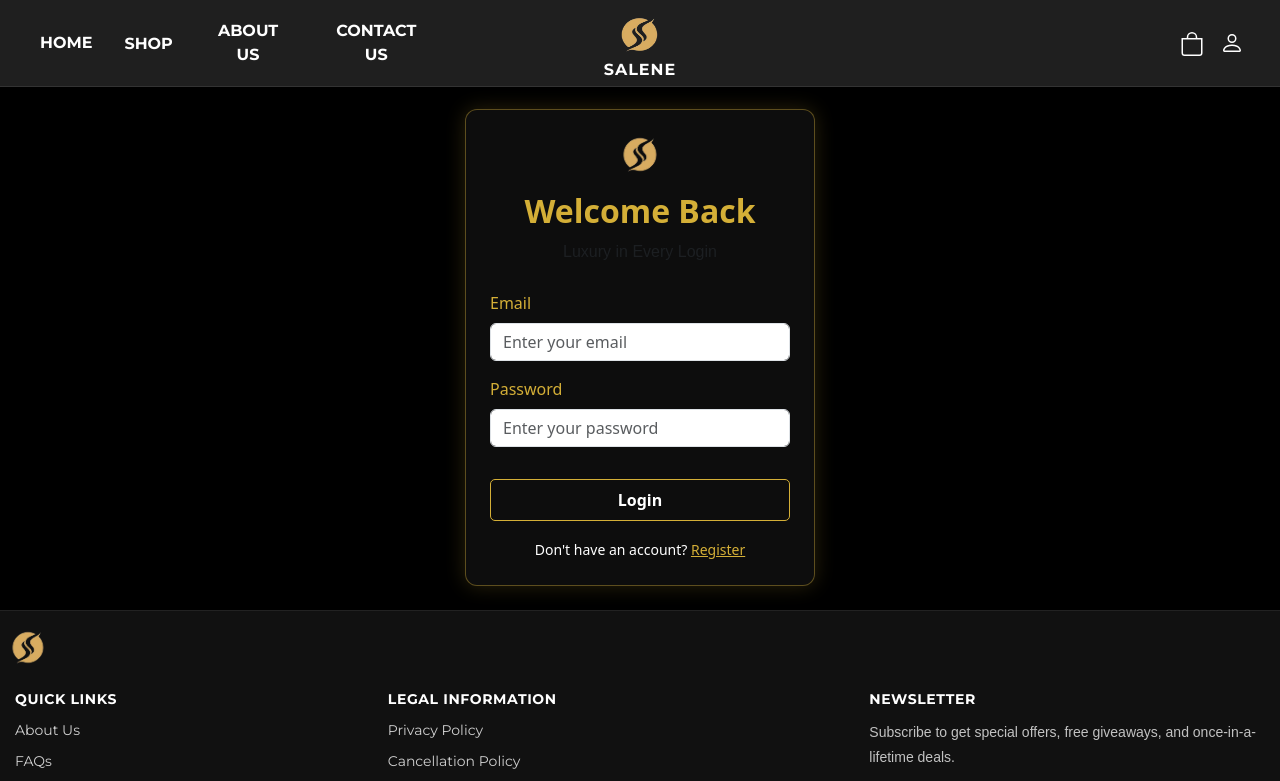
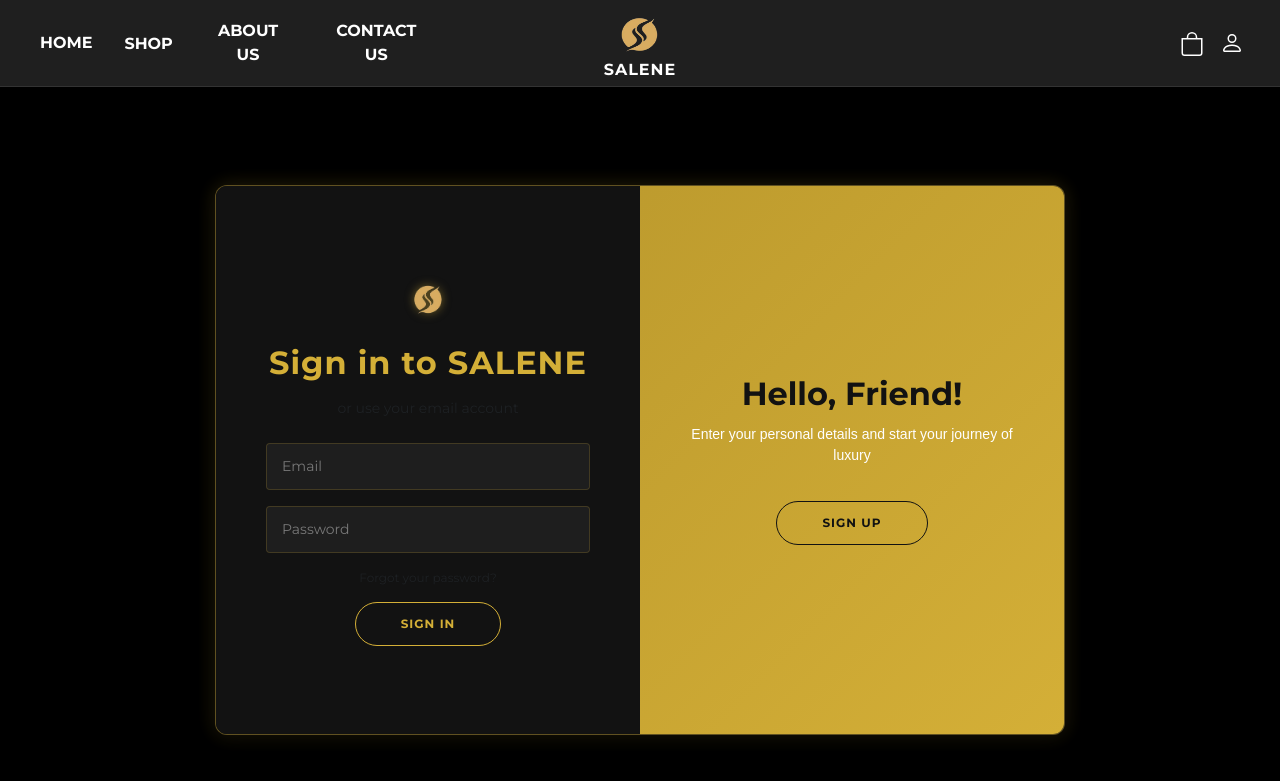
Before and after one commit to MohammadY9795/SaleneStore, a React (Create React App) app: page /salenestore/login in a window 1280 px wide. Shown: the top 781 px of the page. Built offline with nearby package versions, Linux system fonts and the light colour scheme.

Commit message:
Login register page

```diff
--- a/src/Pages/LoginRegister.css
+++ b/src/Pages/LoginRegister.css
@@ -1,53 +1,271 @@
+/* Page Background */
 .login-register-page {
-  /* background-color: #121212; */
-  /* height: 100vh; */
+  /* background-color: #121212; /* Uncomment if you need page bg */
   padding-top: var(--site-header-height, 72px);
-  padding-top: 85px;
   display: flex;
   justify-content: center;
   align-items: center;
+  height: 100vh;
+  overflow: hidden;
+  font-family: 'Montserrat', sans-serif; /* Ensure you have a nice font loaded */
 }
 
-.login-card {
-  background: rgba(255, 255, 255, 0.05);
+/* --- MAIN CONTAINER --- */
+.container-slider {
+  background: #121212; /* Solid dark background to prevent see-through overlapping */
+  border-radius: 12px;
+  box-shadow: 0 10px 30px rgba(0, 0, 0, 0.5), 0 0 20px rgba(212, 175, 55, 0.2);
   border: 1px solid rgba(212, 175, 55, 0.4);
-  border-radius: 12px;
-  width: 350px;
-  box-shadow: 0 0 20px rgba(212, 175, 55, 0.2);
-  transition: all 0.3s ease-in-out;
+  position: relative;
+  overflow: hidden;
+  width: 850px; /* Slightly wider to give text breathing room */
+  max-width: 100%;
+  min-height: 550px; /* Taller to fit the logo and inputs without scrolling */
 }
 
-.login-card:hover {
-  box-shadow: 0 0 30px rgba(212, 175, 55, 0.35);
-  transform: translateY(-3px);
+/* --- FORM STYLING --- */
+.form-container {
+  position: absolute;
+  top: 0;
+  height: 100%;
+  transition: all 0.6s ease-in-out;
 }
 
-.salene-logo {
-  width: 60px;
-  height: auto;
+.form-wrapper {
+  background: #121212; /* Match container bg */
+  display: flex;
+  flex-direction: column;
+  align-items: center;
+  justify-content: center;
+  height: 100%;
+  padding: 0 50px;
+  text-align: center;
 }
 
+.form-wrapper h2 {
+  margin-bottom: 15px;
+  font-weight: 700;
+  letter-spacing: 1px;
+}
+
+/* --- INPUTS --- */
+.form-wrapper input {
+  background-color: rgba(255, 255, 255, 0.05);
+  border: 1px solid rgba(212, 175, 55, 0.2);
+  padding: 12px 15px;
+  margin: 8px 0;
+  width: 100%;
+  color: #fff;
+  border-radius: 4px;
+  outline: none;
+  font-size: 14px;
+  transition: 0.3s;
+}
+
+.form-wrapper input::placeholder {
+  color: rgba(255, 255, 255, 0.4);
+}
+
+.form-wrapper input:focus {
+  border-color: #d4af37;
+  background-color: rgba(255, 255, 255, 0.1);
+  box-shadow: 0 0 8px rgba(212, 175, 55, 0.2);
+}
+
+/* Fix for Chrome Autofill turning background white */
+input:-webkit-autofill,
+input:-webkit-autofill:hover,
+input:-webkit-autofill:focus,
+input:-webkit-autofill:active{
+    -webkit-box-shadow: 0 0 0 30px #1a1a1a inset !important;
+    -webkit-text-fill-color: white !important;
+}
+
+/* --- SLIDING LOGIC (FIXED) --- */
+
+/* 1. Sign In Form (Login) */
+/* Initially on the Left */
+.sign-in-container {
+  left: 0;
+  width: 50%;
+  z-index: 2;
+}
+
+/* When active (Register mode), Login form stays left but fades out or gets covered */
+.container-slider.right-panel-active .sign-in-container {
+  transform: translateX(100%);
+  /* We move it to the right, BUT we hide it so it doesn't overlap */
+  opacity: 0;
+  pointer-events: none; /* Make it unclickable */
+}
+
+/* 2. Sign Up Form (Register) */
+/* Initially hidden */
+.sign-up-container {
+  left: 0;
+  width: 50%;
+  opacity: 0;
+  z-index: 1;
+}
+
+/* When active, moves to Right and becomes visible */
+.container-slider.right-panel-active .sign-up-container {
+  transform: translateX(100%);
+  opacity: 1;
+  z-index: 5;
+  animation: show 0.6s;
+}
+
+@keyframes show {
+  0%, 49.99% {
+    opacity: 0;
+    z-index: 1;
+  }
+  50%, 100% {
+    opacity: 1;
+    z-index: 5;
+  }
+}
+
+/* --- OVERLAY (The Moving Gold Part) --- */
+.overlay-container {
+  position: absolute;
+  top: 0;
+  left: 50%; /* Starts on the Right half */
+  width: 50%;
+  height: 100%;
+  overflow: hidden;
+  transition: transform 0.6s ease-in-out;
+  z-index: 100;
+}
+
+/* When active, Overlay moves to the Left half */
+.container-slider.right-panel-active .overlay-container {
+  transform: translateX(-100%);
+}
+
+.overlay {
+  background: linear-gradient(135deg, #b4932a 0%, #d4af37 100%);
+  color: #121212;
+  position: relative;
+  left: -100%;
+  height: 100%;
+  width: 200%;
+  transform: translateX(0);
+  transition: transform 0.6s ease-in-out;
+}
+
+.container-slider.right-panel-active .overlay {
+  transform: translateX(50%);
+}
+
+.overlay-panel {
+  position: absolute;
+  display: flex;
+  align-items: center;
+  justify-content: center;
+  flex-direction: column;
+  padding: 0 40px;
+  text-align: center;
+  top: 0;
+  height: 100%;
+  width: 50%;
+  transform: translateX(0);
+  transition: transform 0.6s ease-in-out;
+}
+
+/* Panel Content Logic */
+.overlay-left {
+  transform: translateX(-20%);
+}
+
+.container-slider.right-panel-active .overlay-left {
+  transform: translateX(0);
+}
+
+.overlay-right {
+  right: 0;
+  transform: translateX(0);
+}
+
+.container-slider.right-panel-active .overlay-right {
+  transform: translateX(20%);
+}
+
+/* --- TEXT & BUTTONS --- */
 .gold-text {
   color: #d4af37;
 }
 
-.gold-border-btn {
-  border: 1px solid #d4af37 !important;
-  color: #fff !important;
-  transition: background 0.3s;
+.gold-text-dark {
+    color: #121212;
+    font-weight: 800;
+    font-size: 2rem;
+    margin-bottom: 10px;
 }
 
-.gold-border-btn:hover {
-  background-color: #d4af37 !important;
-  color: #121212 !important;
+.text-description {
+    font-size: 14px;
+    line-height: 1.5;
+    margin-bottom: 20px;
+    font-weight: 500;
 }
 
-.toggle-link {
-  cursor: pointer;
-  text-decoration: underline;
-  transition: color 0.3s;
+.salene-logo {
+  width: 50px;
+  margin-bottom: 20px;
+  filter: drop-shadow(0 0 5px rgba(212,175,55,0.5));
 }
 
-.toggle-link:hover {
-  color: #fff;
+/* Buttons */
+button {
+  cursor: pointer;
 }
+
+.gold-border-btn {
+  border-radius: 25px;
+  border: 1px solid #d4af37;
+  background-color: transparent;
+  color: #d4af37;
+  font-size: 12px;
+  font-weight: bold;
+  padding: 12px 45px;
+  letter-spacing: 1px;
+  text-transform: uppercase;
+  transition: 0.3s ease;
+  margin-top: 15px;
+}
+.gold-border-btn:hover {
+    background-color: #d4af37;
+    color: #121212;
+    box-shadow: 0 0 15px rgba(212,175,55,0.4);
+}
+
+.dark-border-btn {
+    border-radius: 25px;
+    border: 1px solid #121212;
+    background-color: transparent;
+    color: #121212;
+    font-size: 12px;
+    font-weight: bold;
+    padding: 12px 45px;
+    letter-spacing: 1px;
+    text-transform: uppercase;
+    transition: 0.3s ease;
+    margin-top: 15px;
+}
+.dark-border-btn:hover {
+    background-color: #121212;
+    color: #d4af37;
+}
+
+/* Mobile Responsiveness */
+@media (max-width: 768px) {
+    .container-slider {
+        min-height: 600px; /* Even taller on mobile */
+        width: 90%;
+    }
+    .form-wrapper {
+        padding: 0 20px;
+    }
+}
--- a/src/Pages/LoginRegister.jsx
+++ b/src/Pages/LoginRegister.jsx
@@ -1,60 +1,73 @@
 import React, { useState } from "react";
 import "./LoginRegister.css";
-import { Form, Button } from "react-bootstrap";
-import logo from "../assets/images/SALENE_LOGO.png"; // replace with your logo path
+import logo from "../assets/images/SALENE_LOGO.png";
 
 const LoginRegister = () => {
-  const [isLogin, setIsLogin] = useState(true);
+  const [isRightPanelActive, setIsRightPanelActive] = useState(false);
 
-  const handleToggle = () => {
-    setIsLogin(!isLogin);
-  };
+  const handleSignUpClick = () => setIsRightPanelActive(true);
+  const handleSignInClick = () => setIsRightPanelActive(false);
 
   return (
-    <div className="login-register-page d-flex align-items-center justify-content-center text-white">
-      <div className="login-card p-4">
-        <div className="text-center mb-4" style={{marginTop: '-10px'}}>
-          <img src={logo} alt="SALENE Logo" className="salene-logo mb-2" />
-          <h2 className="gold-text fw-bold">{isLogin ? "Welcome Back" : "Join SALENE"}</h2>
-          <p className="text-muted">{isLogin ? "Luxury in Every Login" : "Sign up to discover timeless luxury"}</p>
+    <div className="login-register-page">
+      <div className={`container-slider ${isRightPanelActive ? "right-panel-active" : ""}`}>
+
+        {/* --- REGISTER FORM (Moves to Right) --- */}
+        <div className="form-container sign-up-container">
+          <form className="form-wrapper">
+            <h2 className="gold-text">Create Account</h2>
+            <span className="text-muted small mb-3">Use your email for registration</span>
+
+            <input type="text" placeholder="Name" required />
+            <input type="email" placeholder="Email" required />
+            <input type="password" placeholder="Password" required />
+            <input type="password" placeholder="Confirm Password" required />
+
+            <button className="gold-border-btn">Sign Up</button>
+          </form>
         </div>
 
-        <Form>
-          {!isLogin && (
-            <Form.Group className="mb-3">
-              <Form.Label className="gold-text">Full Name</Form.Label>
-              <Form.Control type="text" placeholder="Enter your name" />
-            </Form.Group>
-          )}
-          <Form.Group className="mb-3">
-            <Form.Label className="gold-text">Email</Form.Label>
-            <Form.Control type="email" placeholder="Enter your email" />
-          </Form.Group>
+        {/* --- LOGIN FORM (Starts on Left) --- */}
+        <div className="form-container sign-in-container">
+          <form className="form-wrapper">
+            {/* Added Logo Here */}
+            <img src={logo} alt="SALENE" className="salene-logo" />
+            <h2 className="gold-text">Sign in to SALENE</h2>
+            <span className="text-muted small mb-3">or use your email account</span>
 
-          <Form.Group className="mb-3">
-            <Form.Label className="gold-text">Password</Form.Label>
-            <Form.Control type="password" placeholder="Enter your password" />
-          </Form.Group>
+            <input type="email" placeholder="Email" required />
+            <input type="password" placeholder="Password" required />
 
-          {!isLogin && (
-            <Form.Group className="mb-3">
-              <Form.Label className="gold-text">Confirm Password</Form.Label>
-              <Form.Control type="password" placeholder="Re-enter your password" />
-            </Form.Group>
-          )}
+            <a href="#" className="text-muted small mt-2 text-decoration-none" style={{color: '#aaa', fontSize: '12px'}}>
+              Forgot your password?
+            </a>
+            <button className="gold-border-btn">Sign In</button>
+          </form>
+        </div>
 
-          <Button variant="outline-light" className="w-100 mt-3 gold-border-btn">
-            {isLogin ? "Login" : "Register"}
-          </Button>
-        </Form>
+        {/* --- OVERLAY CONTAINER --- */}
+        <div className="overlay-container">
+          <div className="overlay">
 
-        <div className="text-center mt-3">
-          <small>
-            {isLogin ? "Don't have an account? " : "Already have an account? "}
-            <span className="gold-text toggle-link" onClick={handleToggle}>
-              {isLogin ? "Register" : "Login"}
-            </span>
-          </small>
+            {/* Left Overlay (Shows when you need to switch to Login) */}
+            <div className="overlay-panel overlay-left">
+              <h2 className="gold-text-dark">Welcome Back!</h2>
+              <p className="text-description">To keep connected with us please login with your personal info</p>
+              <button className="dark-border-btn" onClick={handleSignInClick}>
+                Sign In
+              </button>
+            </div>
+
+            {/* Right Overlay (Shows when you need to switch to Sign Up) */}
+            <div className="overlay-panel overlay-right">
+              <h2 className="gold-text-dark">Hello, Friend!</h2>
+              <p className="text-description">Enter your personal details and start your journey of luxury</p>
+              <button className="dark-border-btn" onClick={handleSignUpClick}>
+                Sign Up
+              </button>
+            </div>
+
+          </div>
         </div>
       </div>
     </div>
```
